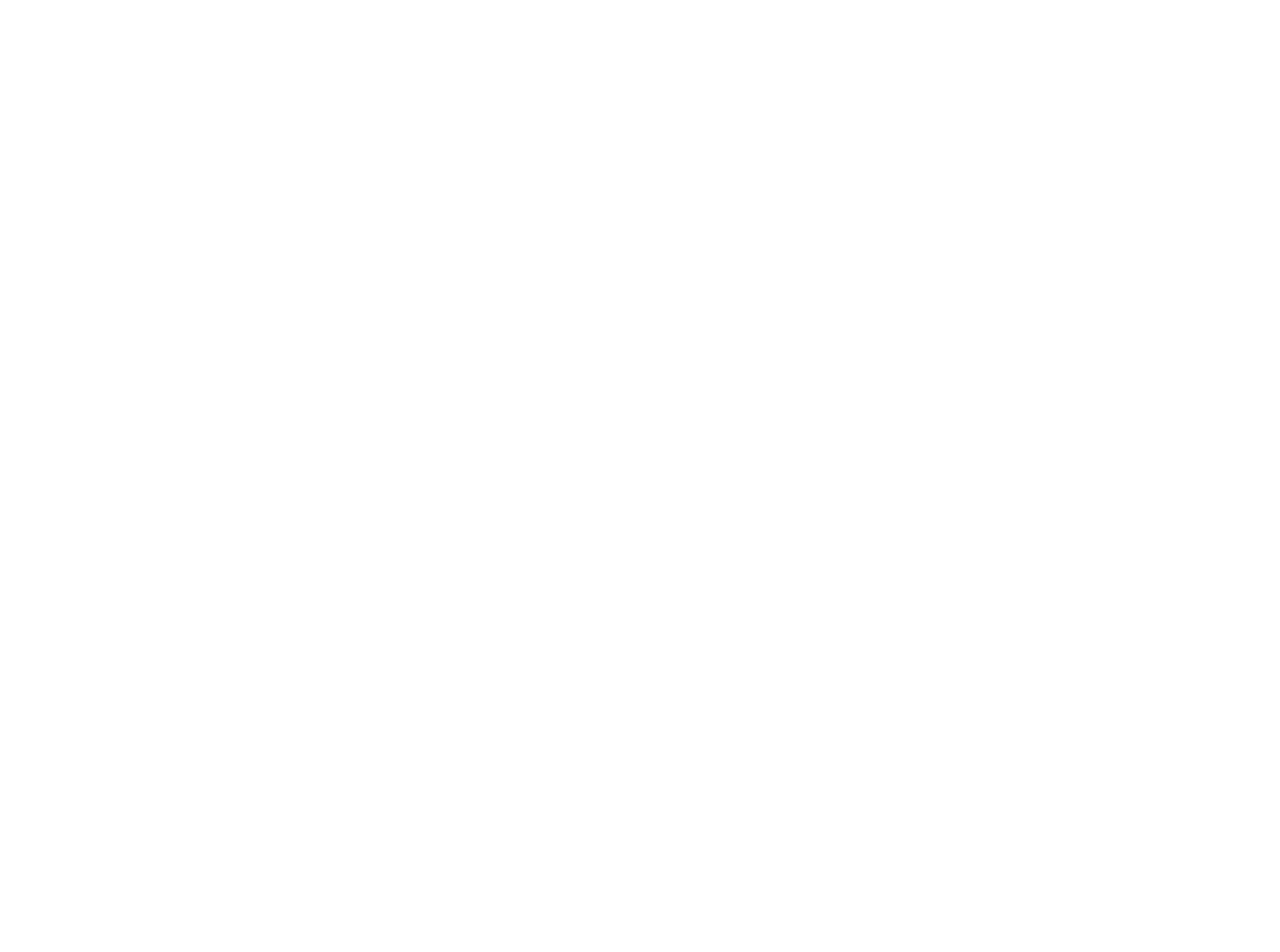
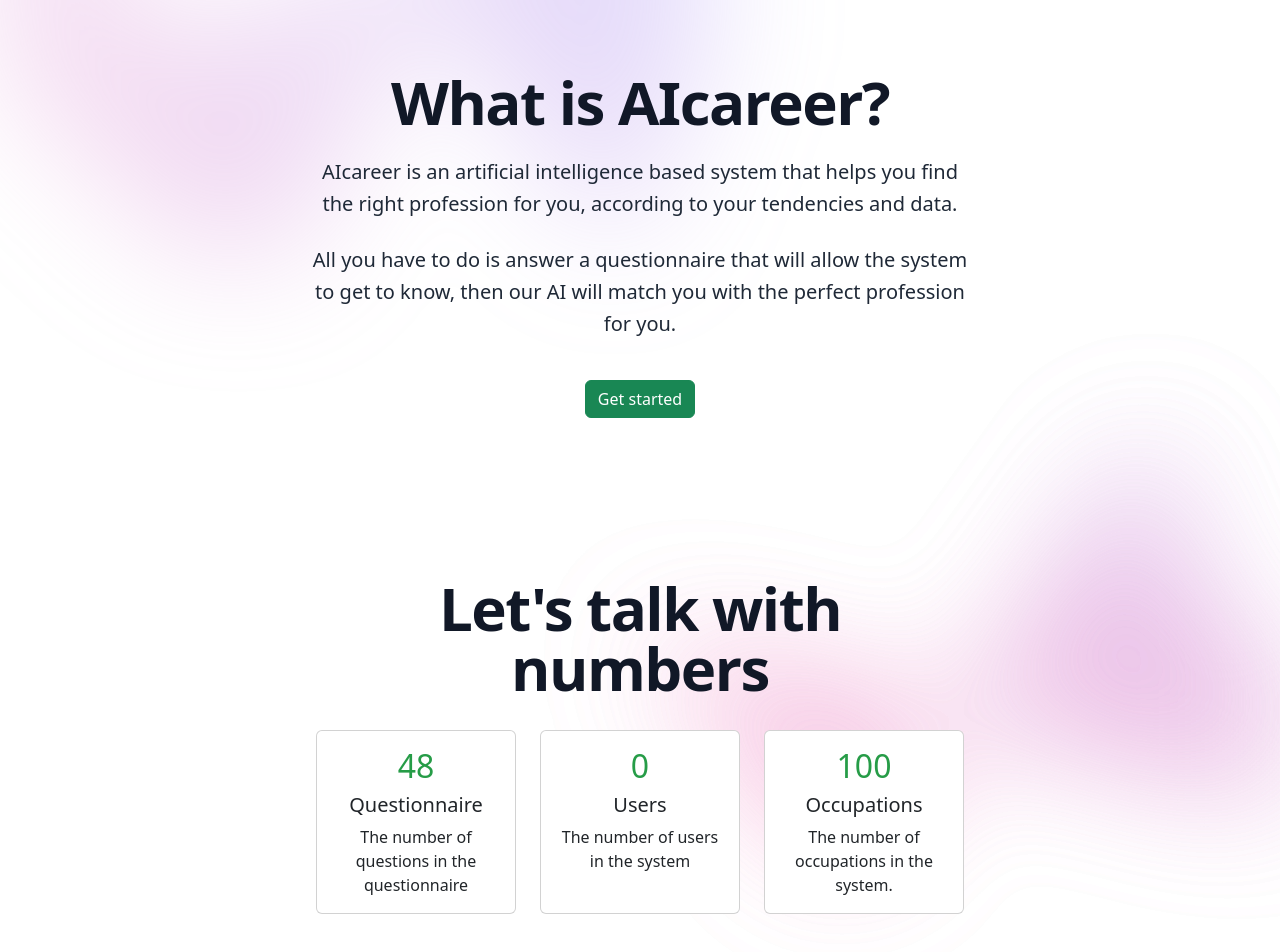
Before and after one commit to hadaseshel/AICareer, a React (Create React App) app in the folder client/: page / in a window 1280 px wide. Shown: the part 124-1076 px from the top of the page. Before the commit the page ends 800 px from the top, so only its background shows below. Built offline with nearby package versions, Linux system fonts and the light colour scheme; no server answers.

Commit message:
add background
add section of detiles
add link color
add bootstap
add countup
add scroll triggger
add section of counters

```diff
--- a/client/package.json
+++ b/client/package.json
@@ -7,10 +7,13 @@
     "@testing-library/react": "^13.4.0",
     "@testing-library/user-event": "^13.5.0",
     "axios": "^1.3.5",
+    "bootstrap": "^5.2.3",
     "react": "^18.2.0",
+    "react-countup": "^6.4.2",
     "react-dom": "^18.2.0",
     "react-router-dom": "^6.9.0",
     "react-scripts": "5.0.1",
+    "react-scroll-trigger": "^0.6.14",
     "web-vitals": "^2.1.4"
   },
   "scripts": {
--- a/client/src/App.js
+++ b/client/src/App.js
@@ -8,6 +8,8 @@
 import axios from "axios";
 import {UserContextProvider} from "./UserContext";
 import Layout from "./Layout";
+import 'bootstrap/dist/css/bootstrap.min.css';
+
 
 axios.defaults.baseURL = 'http://localhost:4000';
 axios.defaults.withCredentials = true;
@@ -20,6 +22,18 @@
   }
   return (
     <div className="App">
+                  <div
+            className="absolute inset-x-0 -top-40 -z-10 transform-gpu overflow-hidden blur-3xl sm:-top-80"
+            aria-hidden="true"
+            >
+                <div
+                    className="relative left-[calc(50%-11rem)] aspect-[1155/678] w-[36.125rem] -translate-x-1/2 rotate-[30deg] bg-gradient-to-tr from-[#ff80b5] to-[#9089fc] opacity-30 sm:left-[calc(50%-30rem)] sm:w-[72.1875rem]"
+                    style={{
+                    clipPath:
+                        'polygon(74.1% 44.1%, 100% 61.6%, 97.5% 26.9%, 85.5% 0.1%, 80.7% 2%, 72.5% 32.5%, 60.2% 62.4%, 52.4% 68.1%, 47.5% 58.3%, 45.2% 34.5%, 27.5% 76.7%, 0.1% 64.9%, 17.9% 100%, 27.6% 76.8%, 76.1% 97.7%, 74.1% 44.1%)',
+                    }}
+                />
+      /</div>
       <UserContextProvider>
         <Routes>
           <Route path="/" element={<Layout />}>
--- a/client/src/Header.jsx
+++ b/client/src/Header.jsx
@@ -6,7 +6,7 @@
   const {user} = useContext(UserContext);
   return (
     <header className="flex justify-between">
-      <Link to={'/'} className="flex items-center gap-1">
+      <Link to={'/'} className="flex items-center gap-1 custom-link">
         <svg xmlns="http://www.w3.org/2000/svg" viewBox="0 0 24 24" fill="currentColor" className="w-6 h-6">
           <path fillRule="evenodd" d="M7.5 5.25a3 3 0 013-3h3a3 3 0 013 3v.205c.933.085 1.857.197 2.774.334 1.454.218 2.476 1.483 2.476 2.917v3.033c0 1.211-.734 2.352-1.936 2.752A24.726 24.726 0 0112 15.75c-2.73 0-5.357-.442-7.814-1.259-1.202-.4-1.936-1.541-1.936-2.752V8.706c0-1.434 1.022-2.7 2.476-2.917A48.814 48.814 0 017.5 5.455V5.25zm7.5 0v.09a49.488 49.488 0 00-6 0v-.09a1.5 1.5 0 011.5-1.5h3a1.5 1.5 0 011.5 1.5zm-3 8.25a.75.75 0 100-1.5.75.75 0 000 1.5z" clipRule="evenodd" />
           <path d="M3 18.4v-2.796a4.3 4.3 0 00.713.31A26.226 26.226 0 0012 17.25c2.892 0 5.68-.468 8.287-1.335.252-.084.49-.189.713-.311V18.4c0 1.452-1.047 2.728-2.523 2.923-2.12.282-4.282.427-6.477.427a49.19 49.19 0 01-6.477-.427C4.047 21.128 3 19.852 3 18.4z" />
@@ -20,7 +20,7 @@
         <div className="border-l border-gray-300"></div>
         <div>Your Career</div>
       </div>
-      <Link to={user?'/account':'/login'} className="flex items-center gap-2 border border-gray-300 rounded-full py-2 px-4 ">
+      <Link to={user?'/account':'/login'} className="flex items-center gap-2 border border-gray-300 rounded-full py-2 px-4 custom-link">
         <svg xmlns="http://www.w3.org/2000/svg" fill="none" viewBox="0 0 24 24" strokeWidth={1.5} stroke="currentColor" className="w-6 h-6">
           <path strokeLinecap="round" strokeLinejoin="round" d="M3.75 6.75h16.5M3.75 12h16.5m-16.5 5.25h16.5" />
         </svg>
--- a/client/src/index.css
+++ b/client/src/index.css
@@ -18,3 +18,17 @@
     background-color: #ca3c9f;
     @apply p-2 w-full text-black rounded-2xl;
 }
+
+.custom-link {
+    color: inherit;
+    text-decoration: none;
+}
+
+.custom-link:hover {
+    color:rgb(38, 156, 71);
+    text-decoration: none;
+}
+
+.countNumber{
+    color:rgb(38, 156, 71);
+}
--- a/client/src/index.js
+++ b/client/src/index.js
@@ -4,6 +4,8 @@
 import App from './App';
 import reportWebVitals from './reportWebVitals';
 import {BrowserRouter} from "react-router-dom"
+import 'bootstrap/dist/css/bootstrap.min.css';
+
 
 const root = ReactDOM.createRoot(document.getElementById('root'));
 root.render(
--- a/client/src/pages/HomePage.jsx
+++ b/client/src/pages/HomePage.jsx
@@ -1,9 +1,122 @@
 import {Link} from "react-router-dom";
+import ReactCounUp,{CountUp } from 'react-countup'
+import { useRef, useEffect } from "react";
+import {useContext, useState} from "react";
+import axios from "axios";
+import ScrollTrigger from 'react-scroll-trigger'
+export default function HomePage() {
+    const [numberOfUsers, setNumberOfUsers] = useState(0)
+    const numberOfOccupation = 100;
+    const numberOfQuestions = 48;
+    const [counterOn, setCounterOn]= useState(false);
 
-export default function HomePage() {
+
+    // async function getData() {
+
+    //     try {
+    //         const {data} = await axios.post('/api/users', {});
+    //         setNumberOfUsers(data)
+    //     } catch (e) {
+    //         alert('get data failed');
+    //         console.log(e)
+    //     }
+    // }
+    // getData()
+
     return(
         <div>
-            <label htmlFor="home">Home hadas working on</label>
+            <div className="mx-auto max-w-2xl py-16 sm:py-32 lg:py-38">
+                <div className="text-center">
+                    <h1 className="text-4xl font-bold tracking-tight text-gray-900 sm:text-6xl">
+                    What is AIcareer?
+                    </h1>
+                    <p className="mt-6 text-xl leading-8 text-gray-800">
+                        AIcareer is an artificial intelligence based system that helps you find the right profession for you, according to your tendencies and data.
+                    </p>
+                    <p className="mt-6 text-xl leading-8 text-gray-800">
+                        All you have to do is answer a questionnaire that will allow the system to get to know, then our AI will match you with the perfect profession for you.
+                    </p>
+                    <div className="mt-10 gap-x-6">
+                        <button className="btn btn-success">Get started</button>
+                    </div>
+                </div>
+            </div>
+            <div
+            className="absolute inset-x-0 top-[calc(100%-13rem)] -z-10 transform-gpu overflow-hidden blur-3xl sm:top-[calc(100%-30rem)]"
+            aria-hidden="true"
+            >
+            <div
+                className="relative left-[calc(50%+3rem)] aspect-[1155/678] w-[36.125rem] -translate-x-1/2 bg-gradient-to-tr from-[#ff80b5] to-[#9089fc] opacity-30 sm:left-[calc(50%+36rem)] sm:w-[72.1875rem]"
+                style={{
+                clipPath:
+                    'polygon(74.1% 44.1%, 100% 61.6%, 97.5% 26.9%, 85.5% 0.1%, 80.7% 2%, 72.5% 32.5%, 60.2% 62.4%, 52.4% 68.1%, 47.5% 58.3%, 45.2% 34.5%, 27.5% 76.7%, 0.1% 64.9%, 17.9% 100%, 27.6% 76.8%, 76.1% 97.7%, 74.1% 44.1%)',
+                }}
+            />
+            </div>
+            <div className="mx-auto max-w-2xl py-8 sm:py-26 lg:py-30">
+                <div className="text-center">
+                    <h1 className="text-4xl font-bold tracking-tight text-gray-900 sm:text-6xl">
+                    Let's talk with numbers
+                    </h1>
+                    <ScrollTrigger onEnter={()=>setCounterOn(true)} onExit={()=>setCounterOn(false)}>
+                        <div class="container text-center mt-8">
+                            <div class="row row-cols-3">
+                                <div class="col">
+                                    <div class="card h-100">
+                                        <div class="card-body">
+                                            <h2 class="card-title countNumber">
+                                                {counterOn &&<ReactCounUp isCounting end={numberOfQuestions} duration={3.2} />}
+                                            </h2>
+                                            <h5 class="card-title">Questionnaire</h5>
+                                                <p class="card-text">
+                                                    The number of questions in the questionnaire
+                                                </p>
+                                        </div>
+                                    </div>
+                                </div>
+                                <div class="col">
+                                    <div class="card h-100">
+                                        <div class="card-body">
+                                            <h2 class="card-title countNumber">
+                                                {counterOn && <ReactCounUp isCounting end={numberOfUsers} duration={3.2} />}
+                                            </h2>
+                                            <h5 class="card-title">Users</h5>
+                                            <p class="card-text">
+                                                The number of users in the system
+                                            </p>
+                                        </div>
+                                    </div>
+                                </div>
+                                <div class="col">
+                                    <div class="card h-100">
+                                        <div class="card-body">
+                                            <h2 class="card-title countNumber">
+                                                {counterOn &&<ReactCounUp isCounting end={numberOfOccupation} duration={3.2} />}
+                                            </h2>
+                                            <h5 class="card-title">Occupations</h5>
+                                            <p class="card-text">
+                                                The number of occupations in the system.
+                                            </p>
+                                        </div>
+                                    </div>
+                                </div>
+                            </div>
+                        </div>
+                    </ScrollTrigger>
+                </div>
+            </div>
+            <div
+            className="absolute inset-x-0 top-[calc(100%-13rem)] -z-10 transform-gpu overflow-hidden blur-3xl sm:top-[calc(100%-30rem)]"
+            aria-hidden="true"
+            >
+            <div
+                className="relative left-[calc(50%+3rem)] aspect-[1155/678] w-[36.125rem] -translate-x-1/2 bg-gradient-to-tr from-[#ff80b5] to-[#9089fc] opacity-30 sm:left-[calc(50%+36rem)] sm:w-[72.1875rem]"
+                style={{
+                clipPath:
+                    'polygon(74.1% 44.1%, 100% 61.6%, 97.5% 26.9%, 85.5% 0.1%, 80.7% 2%, 72.5% 32.5%, 60.2% 62.4%, 52.4% 68.1%, 47.5% 58.3%, 45.2% 34.5%, 27.5% 76.7%, 0.1% 64.9%, 17.9% 100%, 27.6% 76.8%, 76.1% 97.7%, 74.1% 44.1%)',
+                }}
+            />
+            </div>
         </div>
-    );
+        );
 }
```
Also changed, not shown: 2 other files (tests, documents, lock files or other folders).
